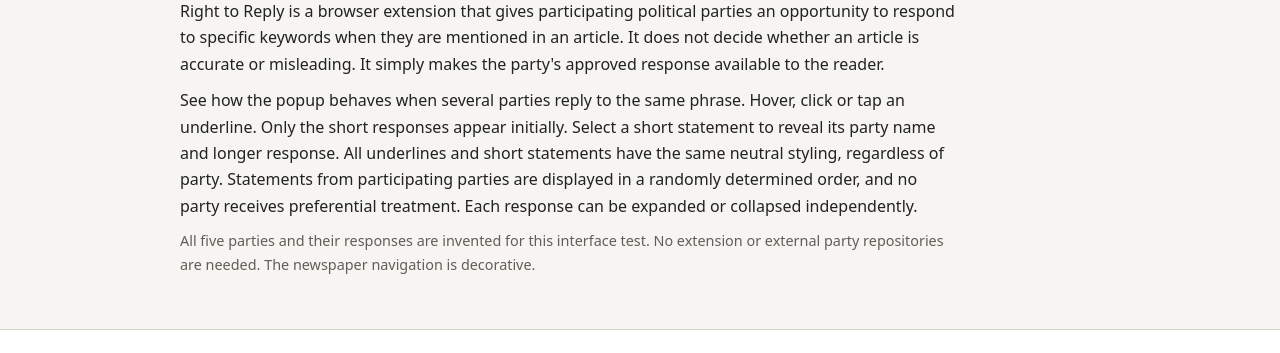
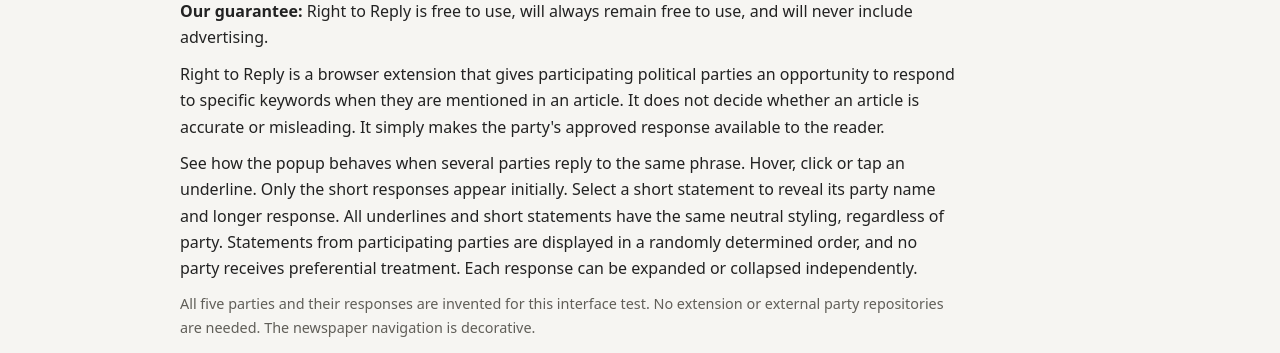
Before and after one commit to mikemayne/right-to-reply-test, a plain HTML site: page index.html in a window 1280 px wide. Shown: the part 213-566 px from the top of the page. Drawn offline with Linux system fonts and the light colour scheme.

Commit message:
Publish permanent free and advertising-free guarantee

```diff
--- a/index.html
+++ b/index.html
@@ -17,6 +17,7 @@
 <section class="intro shell">
 <p class="eyebrow">Interface mock-up · Fictional data</p>
 <h1>See Right to Reply in action</h1>
+<p><strong>Our guarantee:</strong> Right to Reply is free to use, will always remain free to use, and will never include advertising.</p>
 <p>Right to Reply is a browser extension that gives participating political parties an opportunity to respond to specific keywords when they are mentioned in an article. It does not decide whether an article is accurate or misleading. It simply makes the party's approved response available to the reader.</p>
 <p>See how the popup behaves when several parties reply to the same phrase. Hover, click or tap an underline. Only the short responses appear initially. Select a short statement to reveal its party name and longer response. All underlines and short statements have the same neutral styling, regardless of party. Statements from participating parties are displayed in a randomly determined order, and no party receives preferential treatment. Each response can be expanded or collapsed independently.</p>
 <p class="note">All five parties and their responses are invented for this interface test. No extension or external party repositories are needed. The newspaper navigation is decorative.</p>
```
